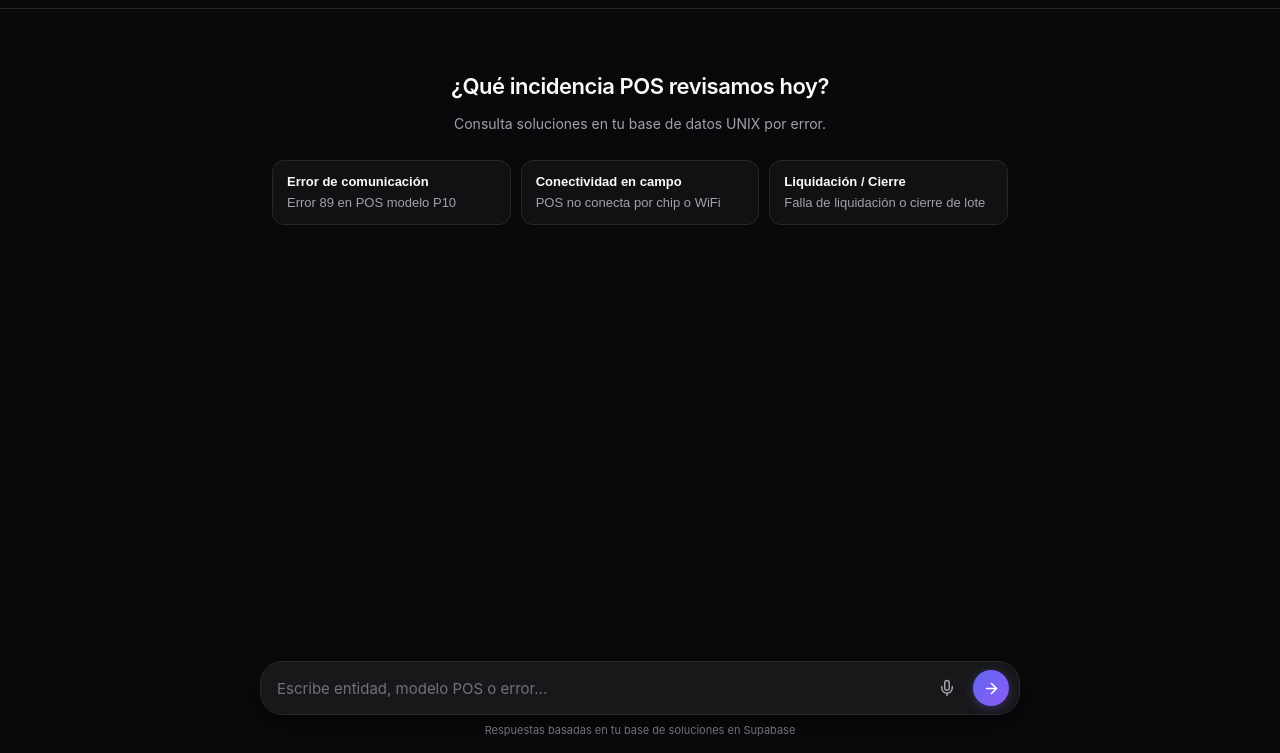
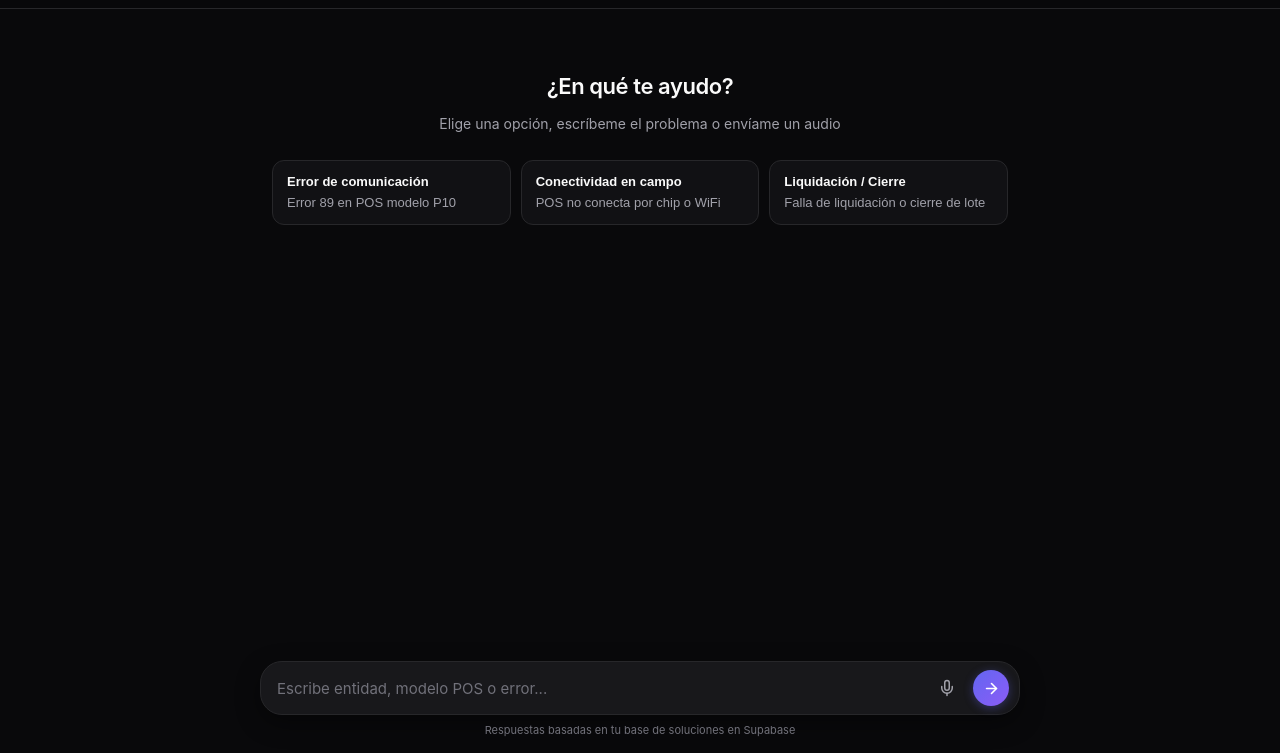
Before and after one commit to Renc22/IA-tecnico, a website: page index.html in a window 1280 px wide. Shown: the part 47-800 px from the top of the page. Drawn offline with Linux system fonts and the light colour scheme.

Commit message:
Update index.html

```diff
--- a/index.html
+++ b/index.html
@@ -3,7 +3,7 @@
 <head>
 <meta charset="UTF-8">
 <meta name="viewport" content="width=device-width, initial-scale=1.0, maximum-scale=1.0">
-<title>IA - UNIX • Soluciones POS</title>
+<title>IA - Unix</title>
 <style>
   :root {
     --bg-main: #09090b;
@@ -447,8 +447,8 @@
 <div id="chat-scroll">
   <div class="chat-container" id="chat">
     <div id="welcome-screen">
-      <h1>¿Qué incidencia POS revisamos hoy?</h1>
-      <p>Consulta soluciones en tu base de datos UNIX por error.</p>
+      <h1>¿En qué te ayudo?</h1>
+      <p>Elige una opción, escríbeme el problema o envíame un audio</p>
       <div class="suggestions">
         <button class="suggestion-card" onclick="usarSugerencia('Error 89 en POS P10')">
           <strong>Error de comunicación</strong>
```
